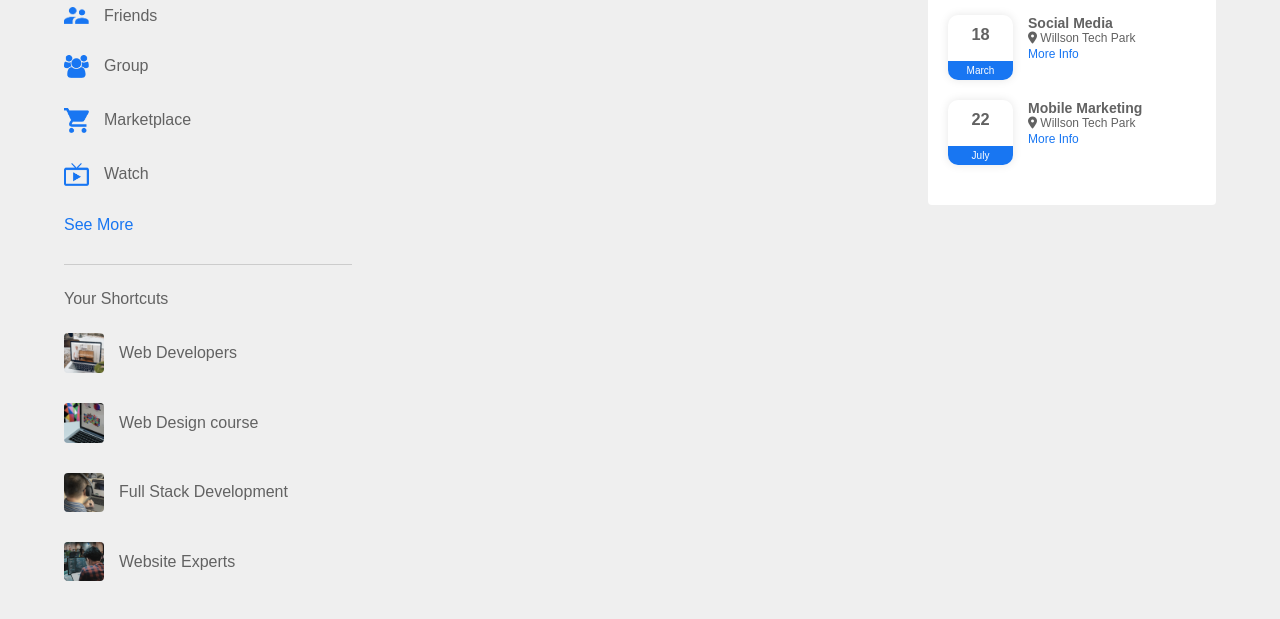
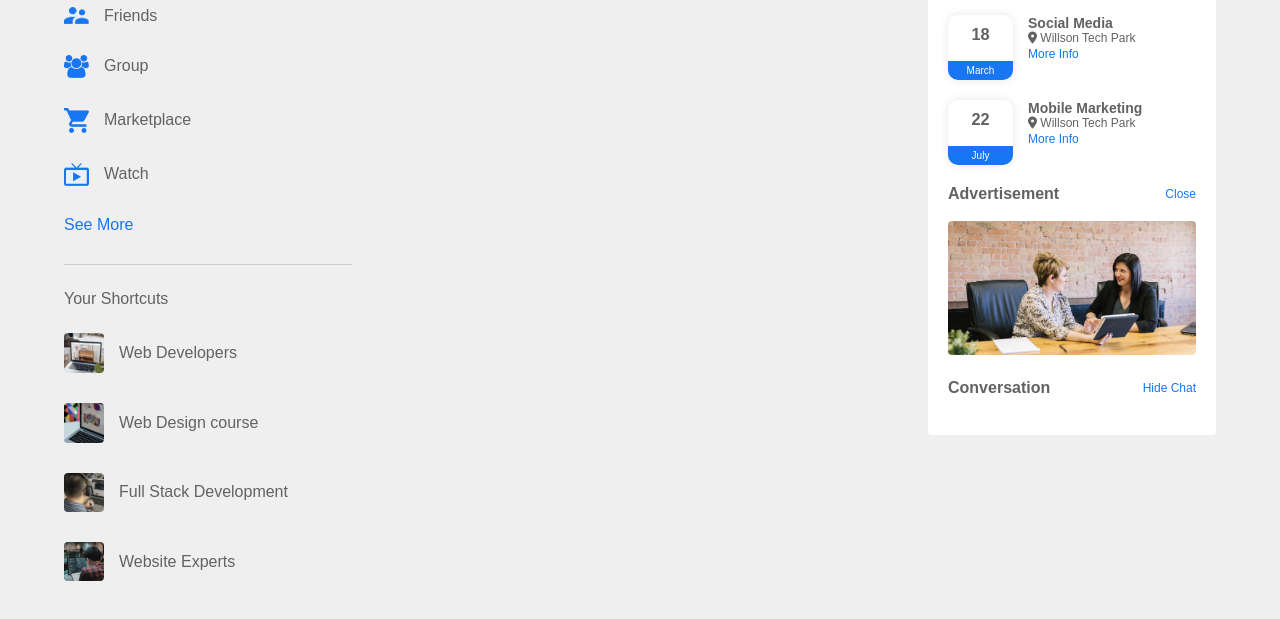
Before and after one commit to uzzal71/html-css-design, a plain HTML site: page socialbook/index.html in a window 1280 px wide. Shown: the part 111-730 px from the top of the page. Drawn offline with Linux system fonts and the light colour scheme.

Commit message:
right sidebar

```diff
--- a/socialbook/index.html
+++ b/socialbook/index.html
@@ -78,6 +78,15 @@
                     <a href="#">More Info</a>
                 </div>
             </div>
+            <div class="sidebar-title">
+                <h4>Advertisement</h4>
+                <a href="#">Close</a>
+            </div>
+            <img src="images/advertisement.png" alt="advertisement" class="sidebar-ads">
+            <div class="sidebar-title">
+                <h4>Conversation</h4>
+                <a href="#">Hide Chat</a>
+            </div>
         </div>
     </div>
 </body>
--- a/socialbook/style.css
+++ b/socialbook/style.css
@@ -210,3 +210,9 @@ nav {
     font-size: 10px;
     padding: 4px 0px;
 }
+
+.sidebar-ads {
+    width: 100%;
+    margin-bottom: 20px;
+    border-radius: 4px;
+}
```
